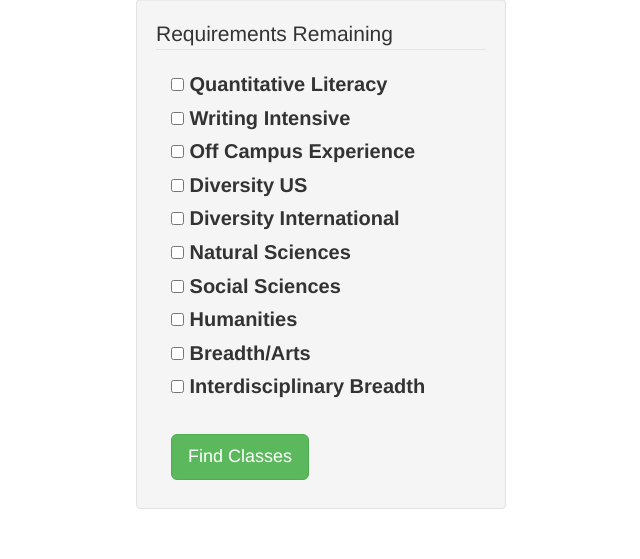
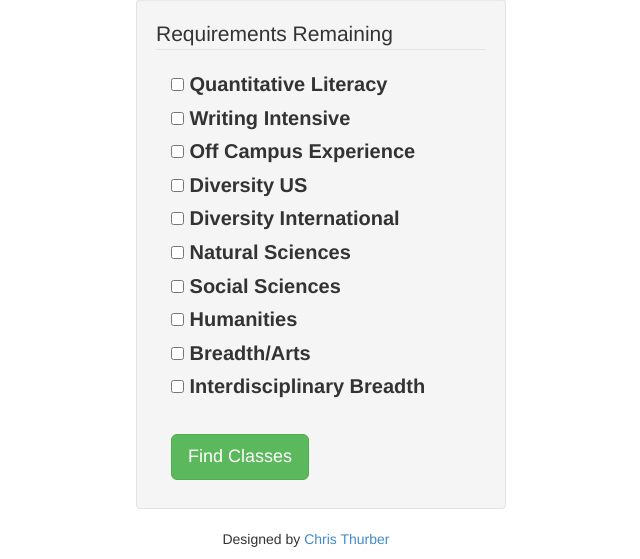
Before and after one commit to cthurber/GenEdSniper, a Flask app: page / in a window 1280 px wide. Shown: the part 255-814 px from the top of the page, without its empty margins (334-974 px from the left). Before the commit the page ends 764 px from the top, so only its background shows below. Run offline with Flask 2, Linux system fonts and the light colour scheme; some libraries are stand-ins or nearby versions.

Commit message:
Reintroduced footer

```diff
--- a/templates/layout.html
+++ b/templates/layout.html
@@ -59,7 +59,7 @@
         </script>
       </div>
       <footer class="footer">
-        <!-- <center><p>Designed in New York by <a href="http://idkcode.com">Chris Thurber</a></p></center> -->
+        <center><p>Designed by <a href="http://idkcode.com">Chris Thurber</a></p></center>
       </footer>
 
     </div>
```
Also changed, not shown: 1 other file.
